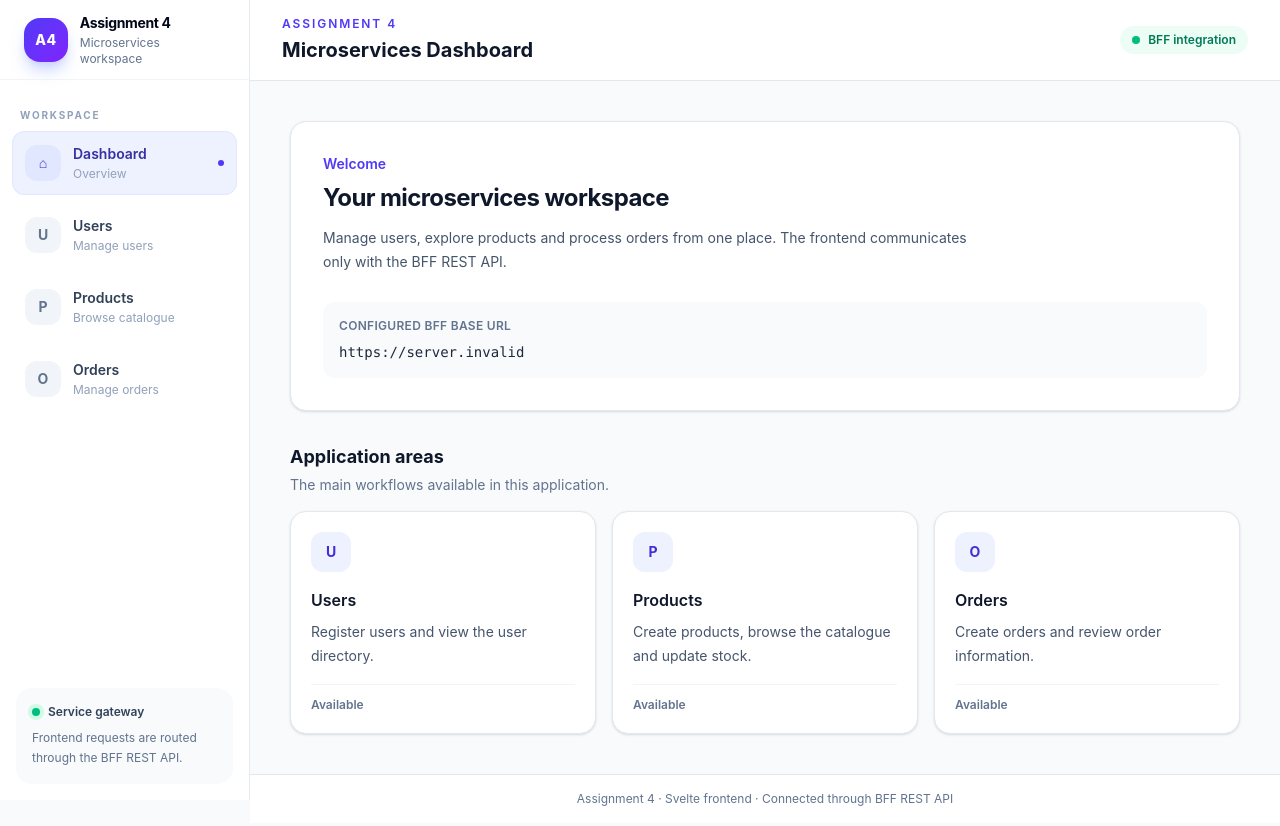
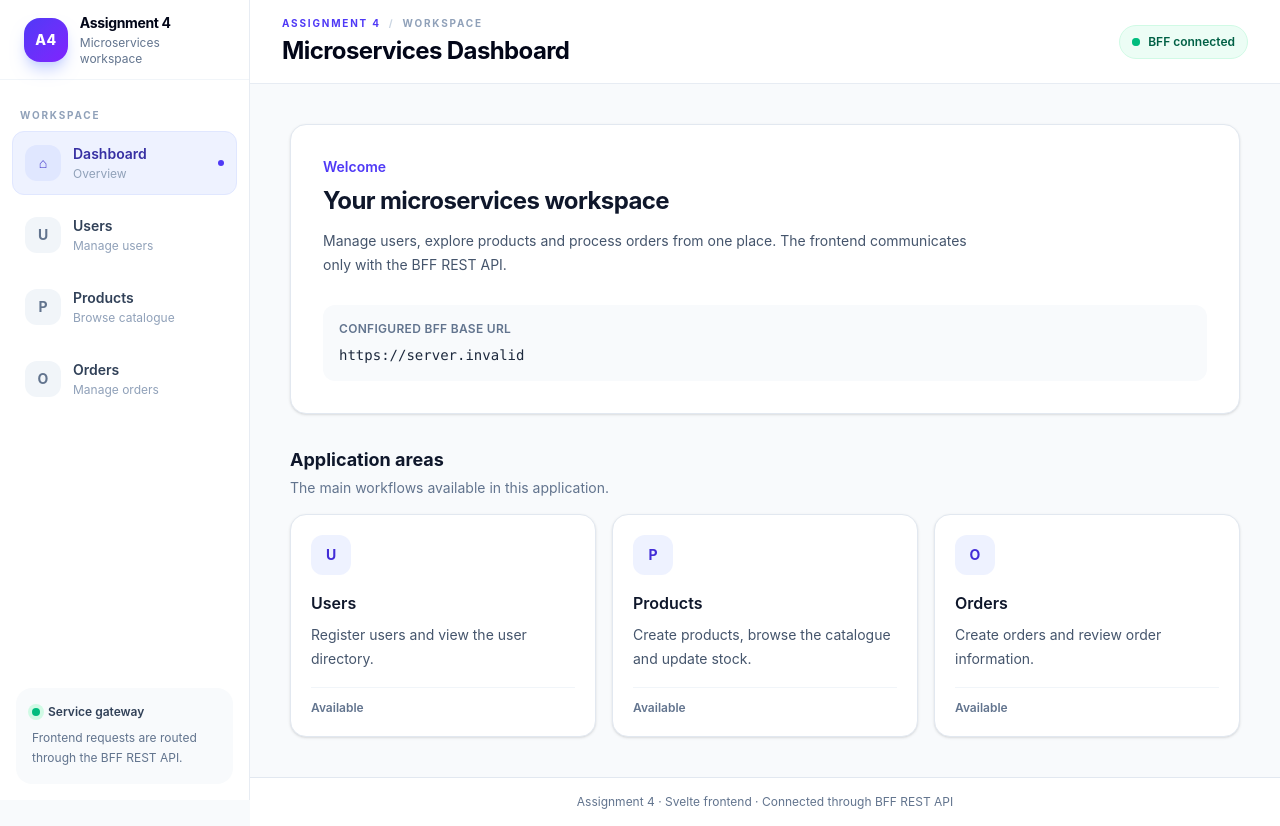
Before and after one commit to nishantupadhyay-bit/assignment4-frontend, a Svelte app: page / in a window 1280 px wide. Built offline with nearby package versions, Linux system fonts and the light colour scheme; no server answers.

Commit message:
Refresh application page header design

```diff
--- a/src/components/layout/Header.svelte
+++ b/src/components/layout/Header.svelte
@@ -3,13 +3,18 @@
   let { pageTitle }: Props = $props();
 </script>
 
-<header class="flex min-h-20 items-center justify-between border-b border-slate-200 bg-white px-5 py-4 sm:px-8">
+<header class="sticky top-0 z-20 flex min-h-20 items-center justify-between border-b border-slate-200/80 bg-white/90 px-5 py-4 backdrop-blur-xl sm:px-8">
   <div>
-    <p class="text-xs font-semibold uppercase tracking-[0.16em] text-indigo-600">Assignment 4</p>
-    <h1 class="mt-1 text-xl font-bold text-slate-900">{pageTitle}</h1>
+    <div class="flex items-center gap-2 text-[10px] font-bold uppercase tracking-[0.18em] text-indigo-600">
+      <span>Assignment 4</span><span class="text-slate-300">/</span><span class="text-slate-400">Workspace</span>
+    </div>
+    <h1 class="mt-1 text-xl font-bold tracking-tight text-slate-950 sm:text-2xl">{pageTitle}</h1>
   </div>
-  <div class="hidden items-center gap-2 rounded-full bg-emerald-50 px-3 py-1.5 sm:flex">
-    <span class="h-2 w-2 rounded-full bg-emerald-500"></span>
-    <span class="text-xs font-semibold text-emerald-700">BFF integration</span>
+  <div class="flex items-center gap-2 rounded-full border border-emerald-100 bg-emerald-50 px-3 py-2">
+    <span class="relative flex h-2 w-2">
+      <span class="absolute inline-flex h-full w-full animate-ping rounded-full bg-emerald-400 opacity-50"></span>
+      <span class="relative inline-flex h-2 w-2 rounded-full bg-emerald-500"></span>
+    </span>
+    <span class="text-xs font-semibold text-emerald-800">BFF connected</span>
   </div>
 </header>
```
